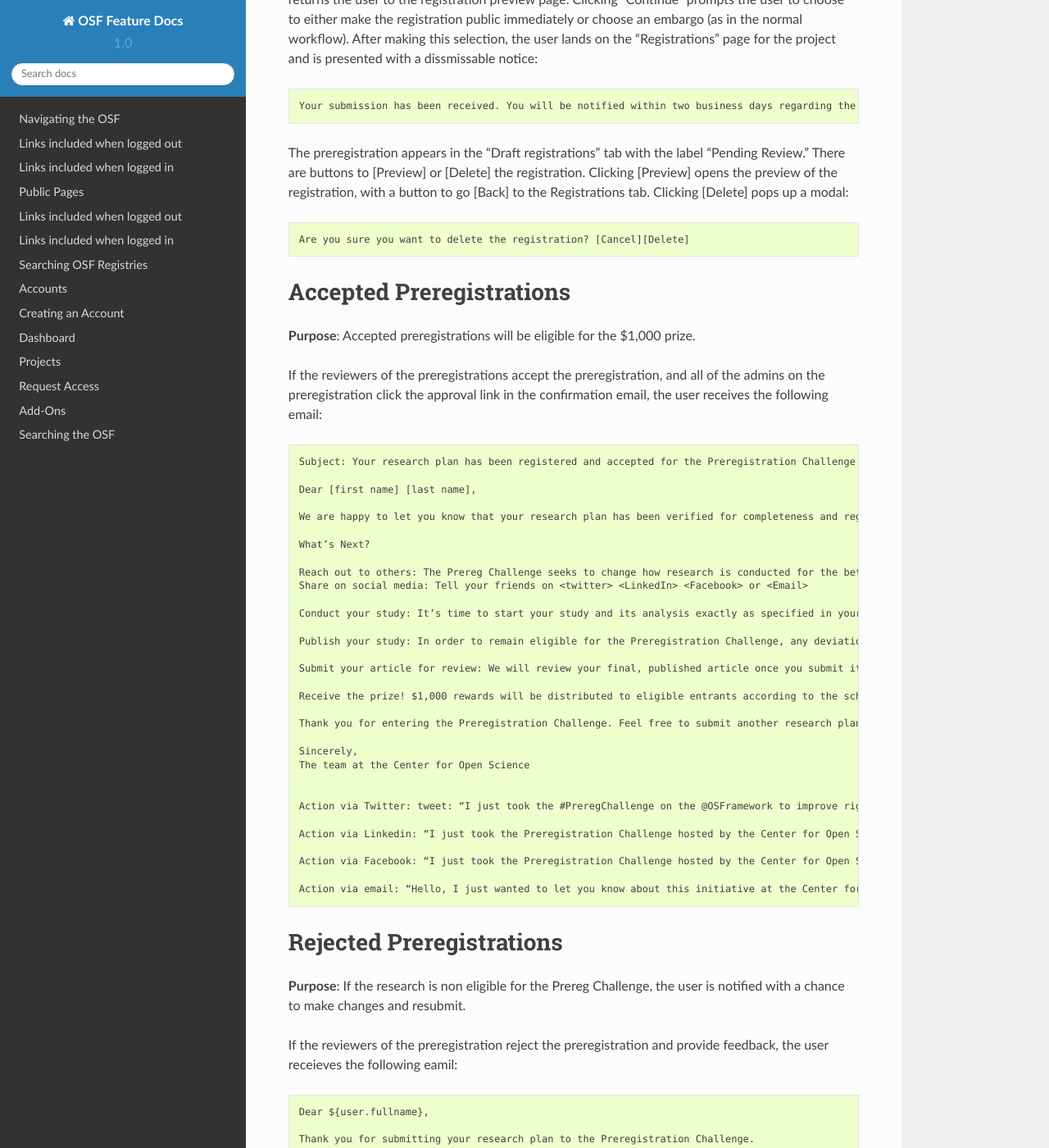
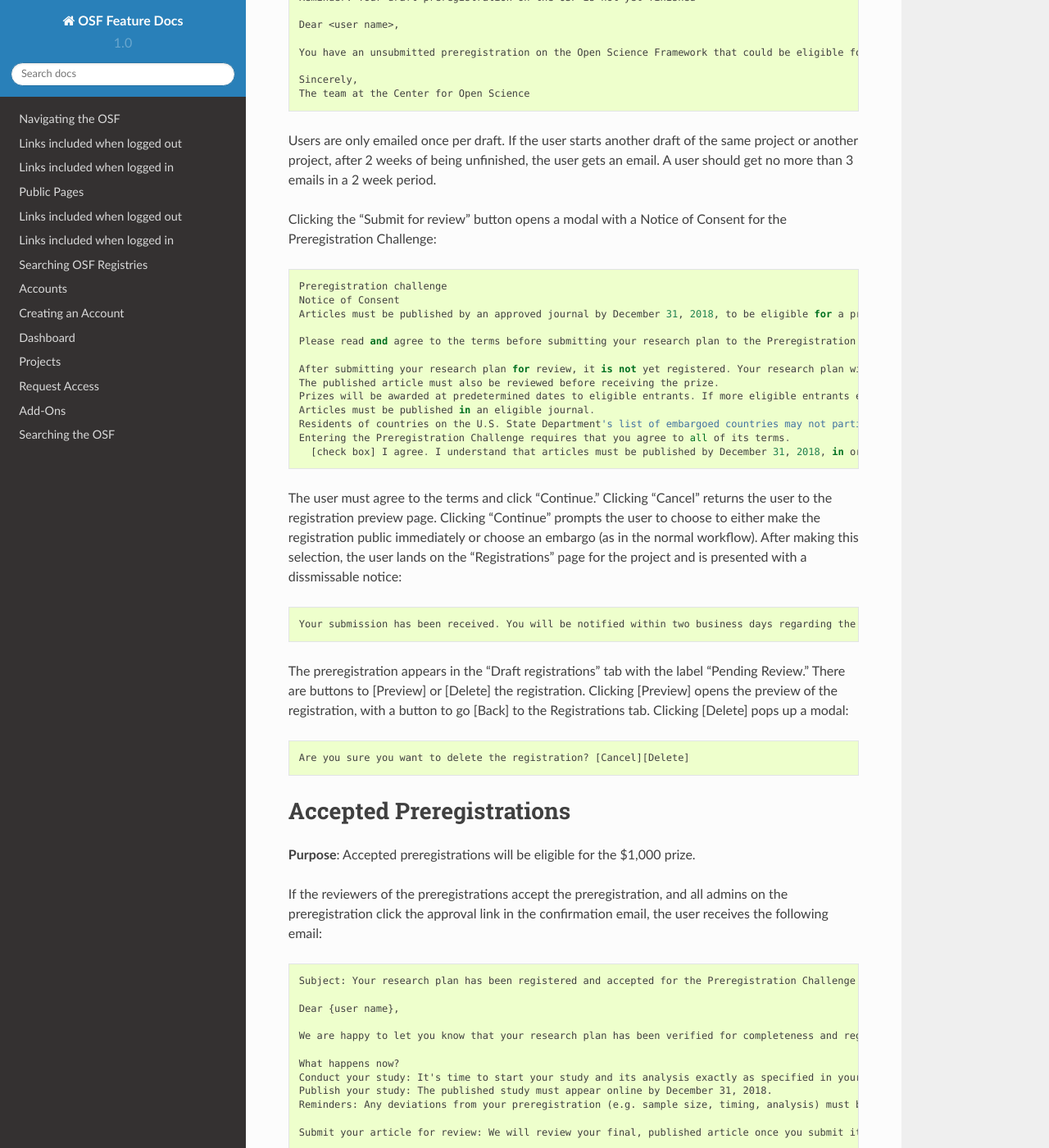
Before and after one commit to CenterForOpenScience/OSFDocs, a Sphinx documentation site: the page built from docs/projects/registrations.rst, in a window 1280 px wide and 1400 px high, scrolled down 6056 px. Shown: the whole window at 82% size. Built offline with Sphinx 7.4.7 and the Read the Docs theme 2.0.0, drawn with Linux system fonts in a browser that asks for light colours; some of the changed text lies outside the part shown.

Commit message:
Registration modal changes/prereg wind-down updates

```diff
--- a/docs/projects/registrations.rst
+++ b/docs/projects/registrations.rst
@@ -69,26 +69,26 @@
 **The following describes creating a registration from the project page. Subsequent documentation covers the Preregistration Challenge workflow**
 
 
-Clicking "New Registration" on a project's registrations page opens a modal that reads::
+Clicking "New Registration" on a project's registrations page opens an initiation modal::
 
-    Registration creates a frozen version of the project that can never be edited or deleted but can be withdrawn. Your original project remains editable but will now have the registration linked to it. Things to know about registration:
-    *Ensure your project is in the state you wish to freeze before registering.
-    *Consider turning links into forks.
-    *Registrations can have embargo periods for up to four years. If you choose an embargo period, the registration will automatically become public when the embargo expires.
-    *Withdrawing a registration removes the contents of the registrations but will leave behind a log showing when the registration was created and withdrawn.
-    Continue your registration by selecting a registration form:
-    *Prereg Challenge
-    *Open-Ended Registration
-    *AsPredicted Preregistration
-    *Registered Report Protocol Preregistration
-    *OSF-Standard Pre-Data Collection Registration
-    *Replication Recipe (Brandt et al., 2013): Pre-Registration
-    *Replication Recipe (Brandt et al., 2013): Post-Completion
-    *Pre-Registration in Social Psychology (van 't Veer & Giner-Sorolla, 2016): Pre-Registration
-    [Cancel][Create Draft]
+  Registration creates a frozen version of the project. Your original project remains editable and will have the registration linked. Things to know about registration:
 
-The user selects a template and clicks create draft. The user is provided a form through which they can provide information about their project and
-registration. The template may be one page or many pages. At the bottom of each page, the user is presented with the date and time the draft registration was last saved, and two buttons: [Save as Draft][Preview for Submission].
+  * Registrations cannot be edited or deleted.
+  * Withdrawing a registration removes its contents, but leaves behind basic metadata: title, contributors, date registered, date withdrawn, and justification (if provided).
+  * Registrations can be public or embargoed for up to four years. Embargoed registrations will be made public automatically when the embargo expires.
+  * Continue your registration by selecting a registration form:
+
+  Prereg Challenge
+  Open-Ended Registration
+  AsPredicted Preregistration
+  Registered Report Protocol Preregistration
+  OSF-Standard Pre-Data Collection Registration
+  Replication Recipe (Brandt et al., 2013): Pre-Registration
+  Replication Recipe (Brandt et al., 2013): Post-Completion
+  Pre-Registration in Social Psychology (van 't Veer & Giner-Sorolla, 2016): Pre-Registration
+  [Cancel][Create draft]
+
+The user must select a form and click **Create draft** to initiate a registration of their project. Each form follows a different template that is either one-page or multiple-pages long.At the bottom of each page, the user is presented with the date and time the draft registration was last saved, and two buttons: [Save as Draft][Preview for Submission].
 
 Clicking "Save as Draft" saves the draft registration and returns the user to the project's Draft Registrations tab.
 Clicking "Preview for Submission" presents a preview of the registration, followed by two buttons: [Continue editing] and [Register].
@@ -97,8 +97,8 @@
 Clicking "Register" brings up a modal::
 
     Before you continue...
-    *The content and version history of Wiki and OSF Storage will be copied to the registration
-    Registration choice:
+    * Registrations cannot be modified or deleted once completed.
+    * The content and version history of Wiki and OSF Storage will be copied to the registration.
     [Dropdown selections:] Make registration public immediately
     Enter registration into embargo (selecting this option brings up a field, "Embargo End Date" where user must select date to embargo)
     [Cancel][Continue]
@@ -130,8 +130,8 @@
 -------------------------------------------------------------
 The full "Prereg Challenge" landing page on the OSF is only accessible when logged in. If the user is logged out of the OSF or does not have an account, and they go to https://osf.io/prereg/, they will have access to a landing page that contains basic information about the Prereg Challenge and invites non-users to create accounts::
 
-    Improve your research with preregistration
-    The process of creating a preregistration [links to https://cos.io/prereg/] is beneficial to both the scientific field and to you, the scientist. By writing out detailed data collection methods, analysis plans, and rules for excluding or missing data, you can make important decisions that affect your workflow earlier, without the biases that occur once the data are in front of you.
+    Articles must be published by an approved journal <https://cos.io/our-services/prereg-more-information/> by December 31, 2018, to be eligible for a prize.
+    Improve your research with preregistration. The process of creating a preregistration <https://cos.io/prereg/> is beneficial to both the scientific field and to you, the scientist. By writing out detailed data collection methods, analysis plans, and rules for excluding or missing data, you can make important decisions that affect your workflow earlier, without the biases that occur once the data are in front of you.
     [Preregister]
 
 Clicking **Preregister** takes the non-user and logged-out user to the account registration page which shows the Prereg Challenge logo and the following message::
@@ -142,12 +142,13 @@
 
 The full "Prereg Challenge" landing page appears as follows::
 
-  The process of creating a preregistration [links to: https://cos.io/prereg/] is beneficial to both the scientific field and to you, the scientist. By writing out detailed data collection methods, analysis plans, and rules for excluding or missing data, you can make important decisions that affect your workflow earlier, without the biases that occur once the data are in front of you.
+    Articles must be published by an approved journal <https://cos.io/our-services/prereg-more-information/> by December 31, 2018, to be eligible for a prize.
+    Improve your research with preregistration.The process of creating a preregistration <https://cos.io/prereg/> is beneficial to both the scientific field and to you, the scientist. By writing out detailed data collection methods, analysis plans, and rules for excluding or missing data, you can make important decisions that affect your workflow earlier, without the biases that occur once the data are in front of you.
 
-  Ready for the challenge? Please follow these steps:
-    1. Specify all your study and analysis decisions prior to investigating your data
-    2. Publish your study in an eligible journal [links to: https://cos.io/our-services/prereg-more-information/]
-    3. Receive $1,000
+    Ready for the challenge? Please follow these steps:
+      1. Specify all your study and analysis decisions prior to investigating your data
+      2. Publish your study in an eligible journal [links to: https://cos.io/our-services/prereg-more-information/]
+      3. Receive $1,000
 
 The "Prereg Challenge" landing page provides the user the option to "Start a new preregistration." If the user already has a draft registration, there is also an option to "Continue working on an existing preregistration." If the user has project(s), an option to "Make a preregistration for a project you already have on the OSF" is also displayed.
 
@@ -171,9 +172,23 @@
 
     Please provide a title for your project:
 
-with a text form to type the preregistration title and a button to "Continue >". Clicking continue will open a model containing terms and conditions for the Preregistration Challenge. Accepting the terms will land the user on the "Edit draft registration page" for the Prereg Challenge registration template.
+with a text form to type the preregistration title and a button to "Continue". Clicking continue will open a model containing terms and conditions for the Preregistration Challenge. Accepting the terms will land the user on the "Edit draft registration page" for the Prereg Challenge registration template.
 
-In each of these cases, the user will have to fill out the Prereg Challenge registration template, which is several pages. At the bottom of each page, the user is provided with buttons, "Save as draft" or "Next page." On the last page, the "Next page" button is replaced by a "Submit for review" button.
+In each workflow, the user will be prompted to agree to the prereg challenge terms before continuing::
+
+    Pregistration challenge
+    Notice
+    Below are some important items for those who choose to enter the Preregistration Challenge. If you do not agree to the terms you may still continue, use the form, and register your research study without entering the Challenge. Only Preregistrations that enter the challenge and undergo review are eligible for a $1,000 prize. We welcome questions and comments (learn more here or email us at prereg@cos.io).
+
+    After submitting your research plan for review, it is not yet registered. Your research plan will become a static, time stamped preregistration after it passes review. Please do not begin your study until it is registered. You will hear back from the review team within 2 business days.
+    The published article must also be reviewed before receiving the prize.
+    Prizes will be awarded at predetermined dates to eligible entrants. If more eligible entrants exist than available prizes, entrants will be ranked based on the date of registration.
+    Articles must be published in an eligible journal.
+    Residents of countries on the U.S. State Department's list of embargoed countries may not participate in the Preregistration Challenge.
+    Entering the Preregistration Challenge requires that you agree to all of its terms.
+     [check box] I have read these terms. I understand that articles must be published by December 31, 2018, in order to be eligible for a prize.
+
+Clicking **Continue** will take the user to a draft version of the preregistration form within their OSF project. At the bottom of each page, the user is provided with buttons, "Save as draft" or "Next page." On the last page, the "Next page" button is replaced by a "Submit for review" button.
 
 If a user saves their preregistration as a draft and has not opened the draft preregistration after 2 weeks time, the OSF sends trigger emails for users who have started, but not yet submitted a preregistration::
 
@@ -188,7 +203,23 @@
 
 Users are only emailed once per draft. If the user starts another draft of the same project or another project, after 2 weeks of being unfinished, the user gets an email. A user should get no more than 3 emails in a 2 week period.
 
-Clicking the "Submit for review" button opens a modal with a Notice of Consent for the Preregistration Challenge. The user must agree to the terms and click "Continue." Clicking "Cancel" returns the user to the registration preview page. Clicking "Continue" prompts the user to choose to either make the registration public immediately or choose an embargo (as in the normal workflow). After making this selection, the user lands on the "Registrations" page for the project and is presented with a dissmissable notice::
+Clicking the "Submit for review" button opens a modal with a Notice of Consent for the Preregistration Challenge::
+
+    Preregistration challenge
+    Notice of Consent
+    Articles must be published by an approved journal by December 31, 2018, to be eligible for a prize.
+
+    Please read and agree to the terms before submitting your research plan to the Preregistration Challenge.
+
+    After submitting your research plan for review, it is not yet registered. Your research plan will become a static, time stamped preregistration after it passes review. Please do not begin your study until it is registered. You will hear back from the review team within 2 business days.
+    The published article must also be reviewed before receiving the prize.
+    Prizes will be awarded at predetermined dates to eligible entrants. If more eligible entrants exist than available prizes, entrants will be ranked based on the date of registration.
+    Articles must be published in an eligible journal.
+    Residents of countries on the U.S. State Department's list of embargoed countries may not participate in the Preregistration Challenge.
+    Entering the Preregistration Challenge requires that you agree to all of its terms.
+      [check box] I agree. I understand that articles must be published by December 31, 2018, in order to be eligible for a prize.
+
+The user must agree to the terms and click "Continue." Clicking "Cancel" returns the user to the registration preview page. Clicking "Continue" prompts the user to choose to either make the registration public immediately or choose an embargo (as in the normal workflow). After making this selection, the user lands on the "Registrations" page for the project and is presented with a dissmissable notice::
 
   Your submission has been received. You will be notified within two business days regarding the status of your submission. If you have questions you may contact us at prereg@cos.io.
 
@@ -200,40 +231,30 @@
 -------------------------
 **Purpose**: Accepted preregistrations will be eligible for the $1,000 prize.
 
-If the reviewers of the preregistrations accept the preregistration, and all of the admins on the preregistration click the approval link in the confirmation email, the user receives the following email::
+If the reviewers of the preregistrations accept the preregistration, and all admins on the preregistration click the approval link in the confirmation email, the user receives the following email::
 
   Subject: Your research plan has been registered and accepted for the Preregistration Challenge
 
-  Dear [first name] [last name],
+  Dear {user name},
 
-  We are happy to let you know that your research plan has been verified for completeness and registered on the OSF at the following URL: [GIVE COMPLETE URL].
+  We are happy to let you know that your research plan has been verified for completeness and registered on the OSF at the following URL: <a href="${registration_url}">${registration_url}</a>.
 
-  What’s Next?
+  What happens now?
+  Conduct your study: It's time to start your study and its analysis exactly as specified in your preregistration.
+  Publish your study: The published study must appear online by December 31, 2018.
+  Reminders: Any deviations from your preregistration (e.g. sample size, timing, analysis) must be documented and appear in the final publication. Any additional analyses must be noted separately from the registered, confirmatory, hypothesis testing analyses. Such new analyses must be described as hypothesis generating or exploratory tests. You must also refer to your preregistration in the publication by using its URL: <a href="${registration_url}">${registration_url}</a>. Publication must occur in an <a href="https://cos.io/preregjournals">eligible journal</a>.
 
-  Reach out to others: The Prereg Challenge seeks to change how research is conducted for the better. Take part in the movement by getting the word out and telling your peers about why this practice matters.. Consider emailing your department, your professional society, or other outlets. Let them know you preregistered your research and tell them to check out the Prereg Leaderboard [link]. Share it now!
-  Share on social media: Tell your friends on <twitter> <LinkedIn> <Facebook> or <Email>
-
-  Conduct your study: It’s time to start your study and its analysis exactly as specified in your preregistration.
-
-  Publish your study: In order to remain eligible for the Preregistration Challenge, any deviations from your preregistration (e.g. sample size, timing, analysis) must be documented and appear in the final publication. Any additional analyses must be noted separately from the registered, confirmatory, hypothesis testing analyses. Such new analyses must be described as hypothesis generating or exploratory tests. You must also refer to your preregistration in the publication by using its URL [GIVE COMPLETE URL]. Publication must occur in an eligible journal.
-
-  Submit your article for review: We will review your final, published article once you submit it on the OSF. We will verify that your study and its analyses were conducted as specified in your preregistration. In order to avoid any unintended oversights, please reach out to us (prereg@cos.io) and refer to our guidelines and FAQ on our website when writing up your results.
+  Submit your article for review: We will review your final, published article once you submit it on the OSF. We will verify that your study and its analyses were conducted as specified in your preregistration. In order to avoid any unintended oversights, please reach out to us (<a href="mailto:prereg@cos.io">prereg@cos.io</a>) and refer to our guidelines and FAQ on our <a href="https://cos.io/prereg">website</a> when writing up your results.
 
   Receive the prize! $1,000 rewards will be distributed to eligible entrants according to the schedule on our website.
 
   Thank you for entering the Preregistration Challenge. Feel free to submit another research plan at any time.
 
   Sincerely,
+
   The team at the Center for Open Science
 
-
-  Action via Twitter: tweet: “I just took the #PreregChallenge on the @OSFramework to improve rigor. You can too https://googleQBvsfb.  #openscience”
-
-  Action via Linkedin: “I just took the Preregistration Challenge hosted by the Center for Open Science. It’s an easy way to add rigor and transparency to my research, and you can do it too: https://google/QBvsfb.”
-
-  Action via Facebook: “I just took the Preregistration Challenge hosted by the Center for Open Science. It’s an easy way to add rigor and transparency to my research, and you can do it too: https://google/QBvsfb.”
-
-  Action via email: “Hello, I just wanted to let you know about this initiative at the Center for Open Science. They are advocating for preregistration, which is an easy way to add rigor and transparency to research. They want to increase awareness about its benefits to the research community and have funds to reward $1000 prizes to researchers who publish the results of a preregistered study. See where our university ranks in the number of preregistered studies: https://osf.io/x5w7h/wiki/06%20LeaderBoard/. You can learn more and start your preregistration at https://goo.gl/QBvsfb.”
+  Center for Open Science210 Ridge McIntire Road, Suite 500, Charlottesville, VA 22903
 
 
 Rejected Preregistrations
```
